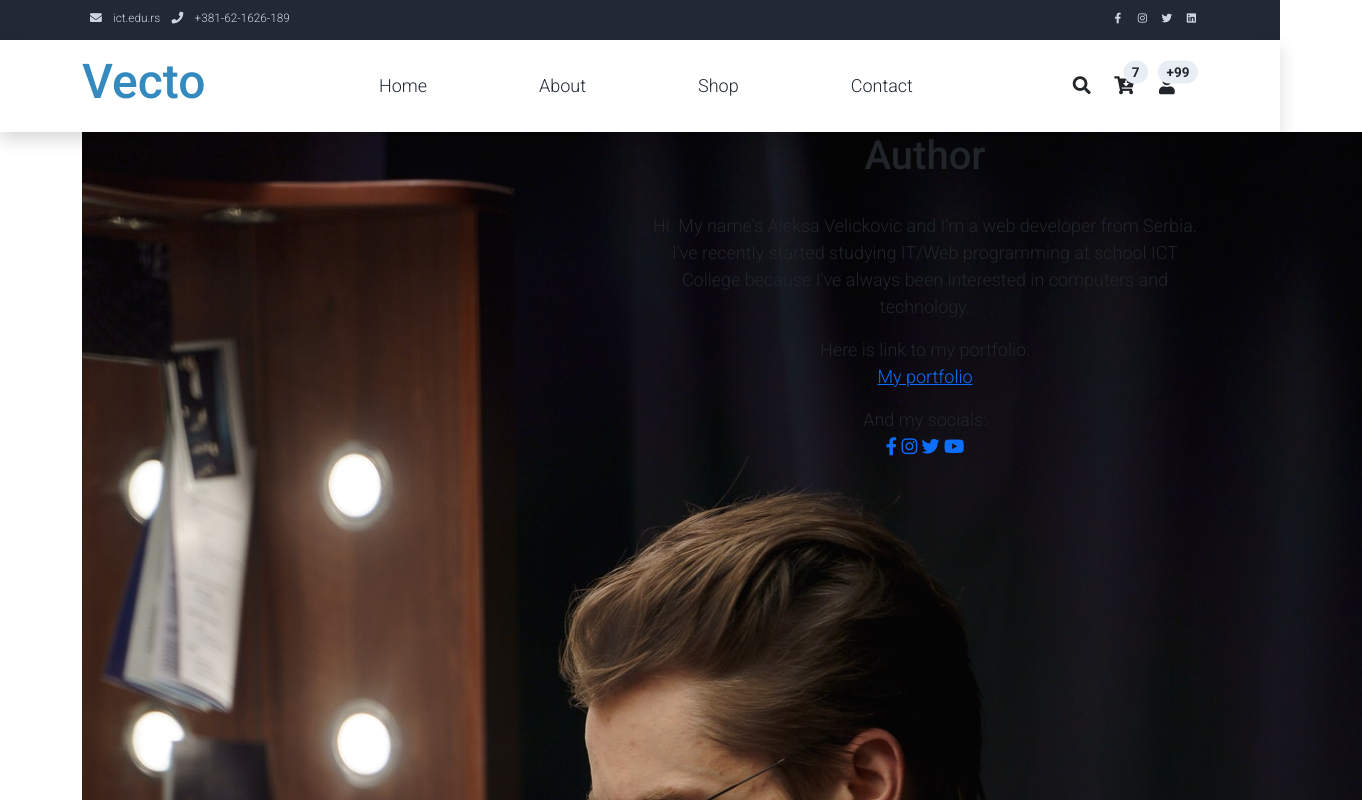
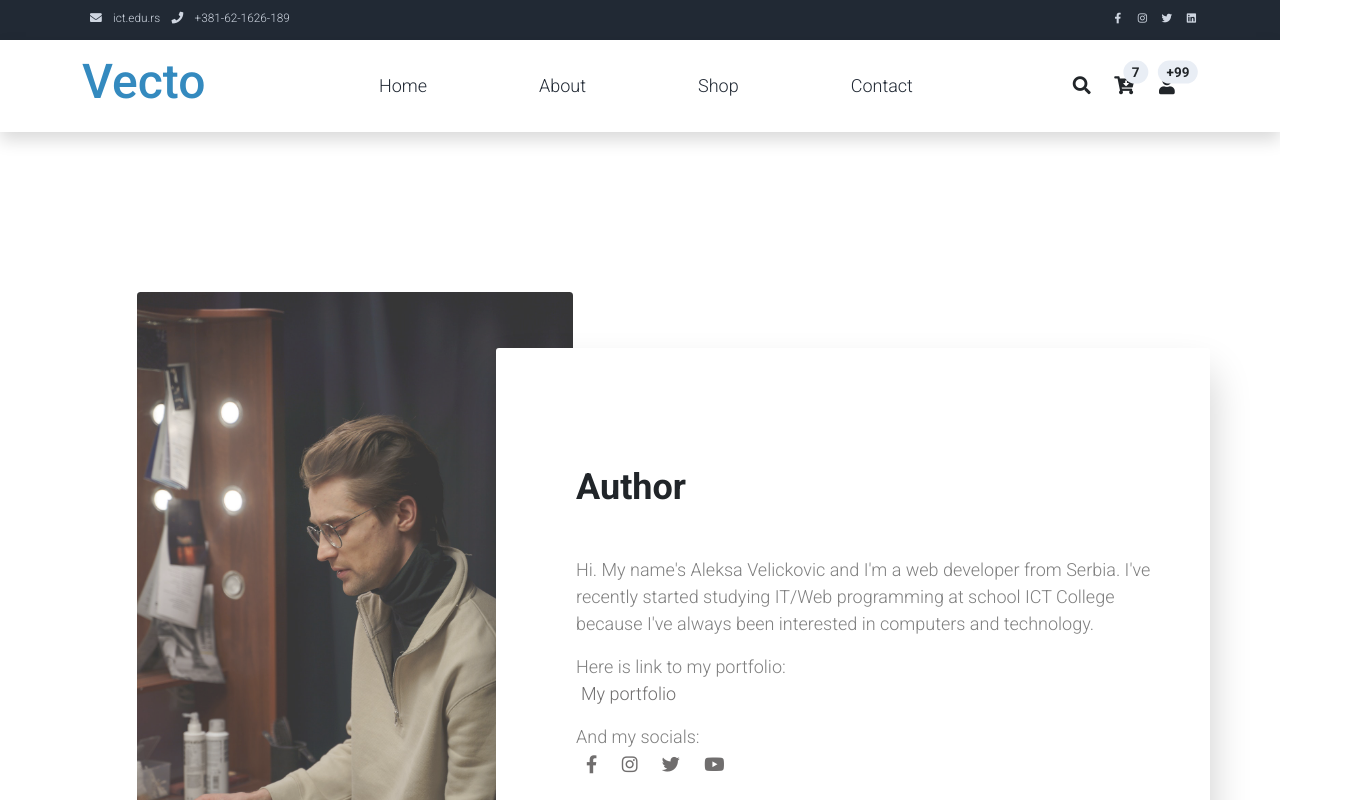
Before and after one commit to velickovicaleksa/vectoestore.github.io, a plain HTML site: page author.html in a window 1280 px wide. Shown: the top 800 px of the page, 1362 px wide, since content can reach past the window. Drawn offline with nearby package versions, Linux system fonts and the light colour scheme.

Commit message:
Update style.css

```diff
--- a/assets/css/style.css
+++ b/assets/css/style.css
@@ -218,3 +218,61 @@ body, ul, li, p, a, label, input, div {
 .un:hover::after {
   width: 100%;
 }
+
+/*Author page*/
+
+.section-1 {
+  padding: 20vmin 0vmin;
+}
+
+.section-1 .row .col-md-6 .pray img {
+  opacity: 0.8;
+  width: 80%;
+  border-radius: 0.2em;
+}
+
+.section-1 .row .col-md-6:last-child {
+  position: relative;
+}
+
+.section-1 .row .col-md-6 .panel {
+  position: absolute;
+  top: 7vmin;
+  left: -18vmin;
+  background: white;
+  border-radius: 3px;
+  text-align: left;
+  padding: 13vmin 5vmin 20vmin 10vmin;
+  box-shadow: 0px 25px 42px rgba(0, 0, 0, 0.2);
+  font-family: var(--Rubik);
+  z-index: 1;
+}
+
+.section-1 .row .col-md-6 .panel h1 {
+  font-weight: bold;
+  padding: 0.4em 0;
+  font-size: 2em;
+}
+
+.section-1 .row .col-md-6 .panel p {
+  font-size: 0.9em;
+  color: rgba(0, 0, 0, 0.5);
+}
+
+.section-1 a, .section-1 i{
+  text-decoration: none;
+  color:#2e2c2caf;
+  padding:5px;
+
+}
+
+
+/*Responsive za section 1*/
+
+@media only screen and (max-width: 768px){
+  .section-1 .row .col-md-6 .panel {
+    position: initial;
+    width: initial;
+    height: initial;
+  }
+}
```
